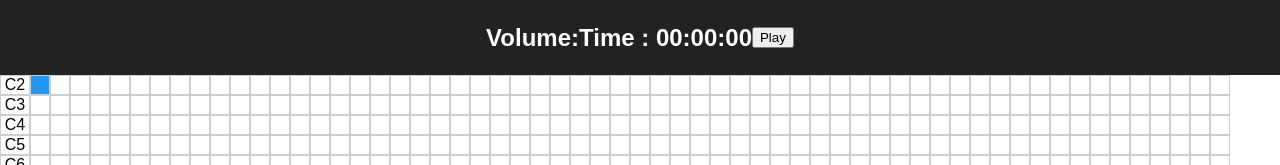
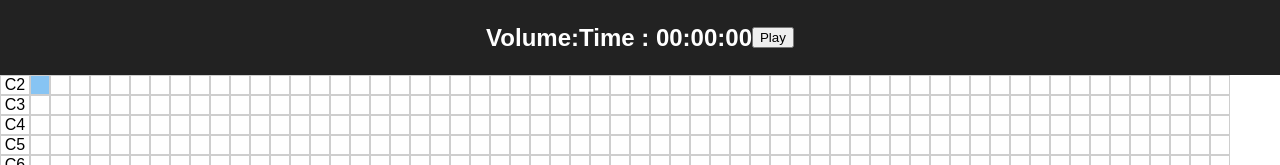
Before and after one commit to Ne3l/SoundBoard, a React (Create React App) app: page / in a window 1280 px wide. In both pictures the pointer is over the element 40 px from the left and 85 px from the top of the page. Shown: the top 165 px of the page. Built offline with nearby package versions, Linux system fonts and the light colour scheme.

Commit message:
Fix hover color.

```diff
--- a/src/components/board/scale/notes/Notes.css
+++ b/src/components/board/scale/notes/Notes.css
@@ -14,6 +14,10 @@
 }
 
 .note.active,
-.note:hover {
+.note.active:hover {
     background-color: #2196f3;
 }
+
+.note:hover {
+    background-color: rgba(89, 173, 239, 0.72);
+}
```
